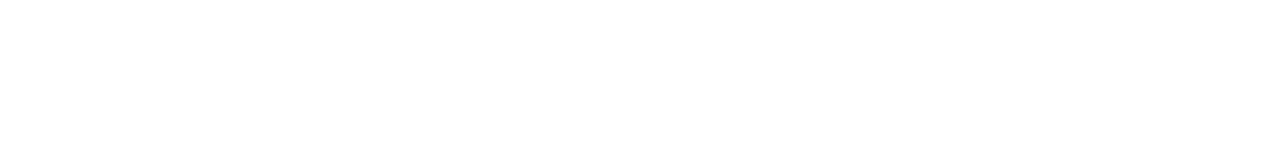
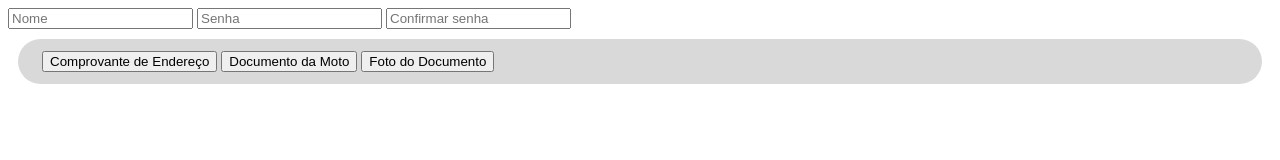
Before and after one commit to JoseGabriel79/DropPoint, a plain HTML site: page front_end/html/casdastroMotoboy.html in a window 1280 px wide. Drawn offline with Linux system fonts and the light colour scheme.

Commit message:
htm/loginmotoboy e htm/cadastromotoboy

```diff
--- a/front_end/css/casdastroMotoboy.css
+++ b/front_end/css/casdastroMotoboy.css
@@ -0,0 +1,11 @@
+.Documento {
+  background-color: #D9D9D9;
+  color: black;
+  border: none;
+  border-radius: 38px;
+  padding: 12px 24px;
+  font-size: 16px;
+  cursor: pointer;
+  margin: 10px;
+
+}
--- a/front_end/html/casdastroMotoboy.html
+++ b/front_end/html/casdastroMotoboy.html
@@ -0,0 +1,30 @@
+<!DOCTYPE html>
+<html lang="en">
+<head>
+    <meta charset="UTF-8">
+    <meta name="viewport" content="width=device-width, initial-scale=1.0">
+    <title>casdastroMotoboy</title>
+    <link rel="stylesheet" href="/front_end/css/casdastroMotoboy.css">
+</head>
+<body>
+    <div class="container">
+<div class="Login">
+<input type="text"placeholder="Nome">
+<input type="password"placeholder="Senha">
+<input type="password"placeholder="Confirmar senha">
+</div>
+<div class="Documento">
+
+<button  type="button" onclick="document.getElementById('endereco').click()">Comprovante de Endereço</button>
+<input  type="file" id="endereco" style="display: none;">
+
+<button  type="button" onclick="document.getElementById('moto').click()">Documento da Moto</button>
+<input  type="file" id="moto" style="display: none;">
+
+<button  type="button" onclick="document.getElementById('fotoDoc').click()">Foto do Documento</button>
+<input  type="file" id="fotoDoc" style="display: none;">
+
+</div>
+    </div>
+</body>
+</html>
```
Also changed, not shown: front_end/html/loginMotoboy.html (+19 -0 lines), index.html (+3 -0 lines).
